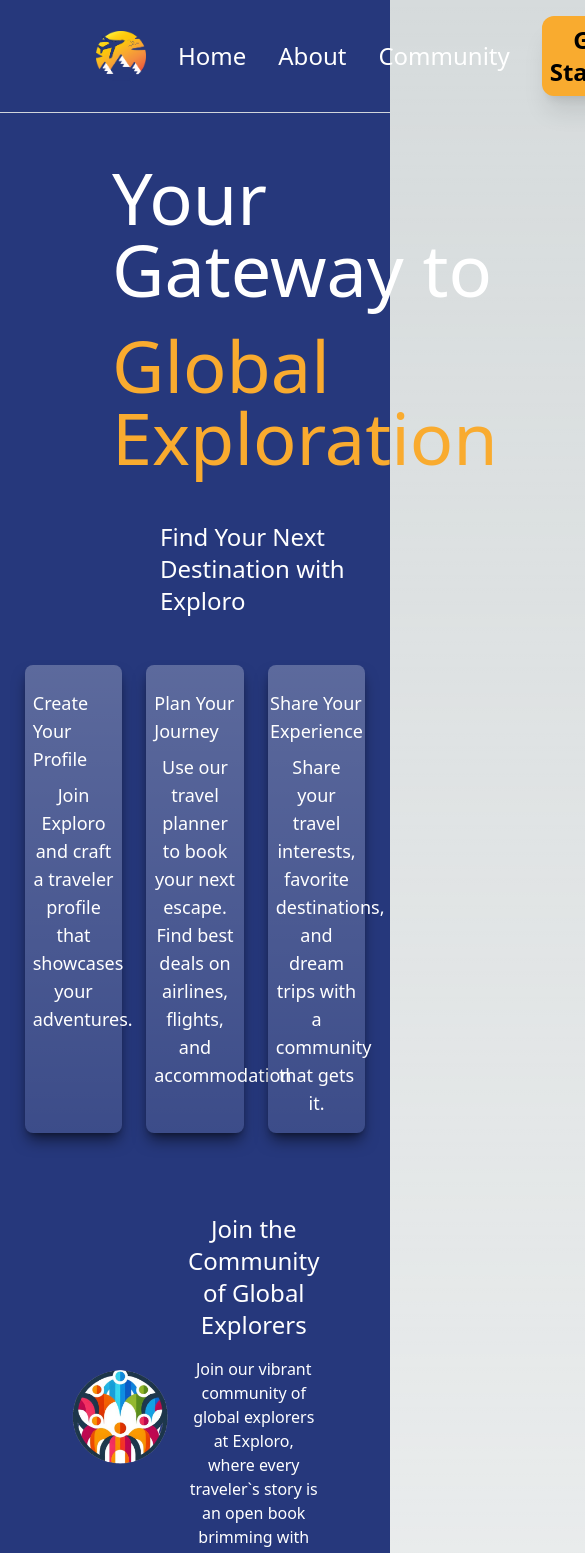
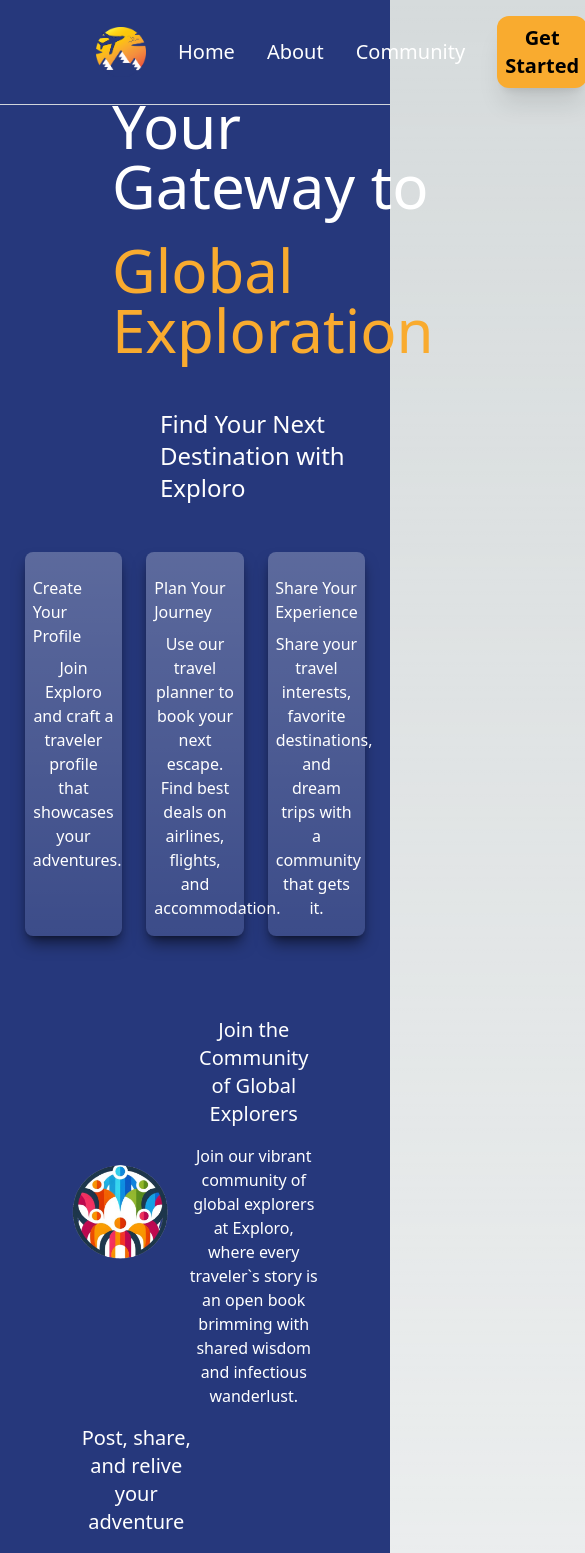
Before and after one commit to AhmadIssa02/Exploro, a Next.js app in the folder exploro/: page / in a window 390 px wide. Shown: the top 1553 px of the page, 585 px wide, since content can reach past the window. Built offline with nearby package versions, Linux system fonts and the light colour scheme.

Commit message:
smooth transition and small fixes

```diff
--- a/exploro/pages/auth/login.tsx
+++ b/exploro/pages/auth/login.tsx
@@ -23,8 +23,8 @@ const LoginPage = () => {
             <Image
               src="/images/plane.svg"
               alt="logo"
-              width={200}
-              height={200}
+              width={170}
+              height={170}
               className='absolute top-4 left-24'
               style={{
                 maxWidth: "100%",
@@ -136,8 +136,8 @@ const LoginPage = () => {
         </div>
         {/* Text Section */}
         <div className="flex flex-col ml-12">
-          <h1 className='poppins-semibold text-[66px] text-secondary-500'>Exploro.</h1>
-          <p className="text-[42px] italic poppins-medium text-white mt-4">
+          <h1 className='poppins-semibold text-6xl text-secondary-500'>Exploro.</h1>
+          <p className="text-4xl italic poppins-medium text-white mt-4">
             Unveiling the World, <br /> One Journey at a Time.
           </p>
         </div>
--- a/exploro/pages/auth/signup.tsx
+++ b/exploro/pages/auth/signup.tsx
@@ -189,8 +189,8 @@ const LoginPage = () => {
         </div>
         {/* Text Section */}
         <div className="flex flex-col ml-12">
-          <h1 className='poppins-semibold text-[66px] text-secondary-500'>Exploro.</h1>
-          <p className="text-[42px] italic poppins-medium text-white mt-4">
+          <h1 className='poppins-semibold text-6xl text-secondary-500'>Exploro.</h1>
+          <p className="text-4xl italic poppins-medium text-white mt-4">
             Unveiling the World, <br /> One Journey at a Time.
           </p>
         </div>
--- a/exploro/pages/index.tsx
+++ b/exploro/pages/index.tsx
@@ -1,10 +1,36 @@
 import Image from "next/image";
 import Link from "next/link";
+import { useState, useEffect } from "react";
+
+
 export default function Home() {
+  const [visible, setVisible] = useState(true);
+  const [lastScrollY, setLastScrollY] = useState(0);
+
+  const handleScroll = () => {
+    const currentScrollY = window.scrollY;
+    setVisible(lastScrollY > currentScrollY || currentScrollY < 10);
+    setLastScrollY(currentScrollY);
+  };
+
+  useEffect(() => {
+    const controlNavbar = () => {
+      if (typeof window !== 'undefined') {
+        window.addEventListener('scroll', handleScroll, { passive: true });
+
+        return () => {
+          window.removeEventListener('scroll', handleScroll);
+        };
+      }
+    };
+
+    controlNavbar();
+  }, [lastScrollY]);
+
   return (
-    <div className="bg-primary-500 text-white  poppins-semibold min-h-screen">
-      <div className="mx-auto py-4 border-b border-gray-300">
-        <div className="flex gap-8 text-2xl items-center ml-24 ">
+    <div className="bg-primary-500 text-white poppins-semibold min-h-max h-max w-full md:min-w-min md:w-full  ">
+      <header className={`fixed bg-primary-500 w-full mx-auto py-4 border-b border-gray-300 transition-all ease-in-out duration-500 ${visible ? 'top-0' : '-top-full'}`}>
+        <div className="flex gap-8 text-xl items-center ml-24  ">
          <Image
            src="/images/logo.png"
            alt="logo"
@@ -14,23 +40,24 @@ export default function Home() {
              maxWidth: "100%",
              height: "auto"
            }} />
-          <div> Home </div>
-          <div> About </div>
-          <div> Community </div>
-          <button className="font-semibold ml-auto mr-16 p-2 rounded-xl text-2xl text-black bg-secondary-500 shadow-xl hover:bg-secondary-700 ">
+         <Link href="#home"> <button> Home </button></Link>
+         <Link href="#about"> <button> About </button></Link>
+         <Link href="#community"> <button> Community </button></Link>
+
+          <button className="font-semibold ml-auto mr-16 p-2 rounded-xl text-xl text-black bg-secondary-500 shadow-xl hover:bg-secondary-700 ">
             <Link href = "/auth/signup">Get Started </Link>
           </button>
         </div>
-      </div>
-      <div className="">
+      </header>
+      <div id="home" className="">
         <div className="flex ">
-          <div className="poppins-bold text-7xl ml-28 my-12">Your Gateway to <br></br> <div className='text-secondary-500 mt-6'>Global Exploration</div></div>
-          <div className="ml-auto mr-24 ">
+          <div  className="poppins-bold text-6xl ml-28 mt-24 mb-12">Your Gateway to <br></br> <div className='text-secondary-500 mt-6'>Global Exploration</div></div>
+          <div className="ml-auto mr-24 mt-20 ">
             <Image
               src="/images/plane.svg"
               alt="plane"
-              width={260}
-              height={260}
+              width={220}
+              height={220}
               style={{
                 maxWidth: "100%",
                 height: "auto"
@@ -40,28 +67,28 @@ export default function Home() {
         <div className="ml-40 poppins-medium-italic text-2xl mb-12"> Find Your Next Destination with Exploro </div>
         <div className="flex mt-8 space-x-6 justify-center">
         <div className="bg-gradient-to-b from-white/25 to-white/10 rounded-lg w-1/4 shadow-black/50 shadow-lg p-2 ">
-            <h2 className="text-lg poppins-extrabold mt-4 mb-2 flex justify-center">Create Your Profile</h2>
-            <h2 className="poppins-thin text-lg mb-2 text-center">
+            <h2 className="text-md poppins-extrabold mt-4 mb-2 flex justify-center">Create Your Profile</h2>
+            <h2 className="poppins-thin text-md mb-2 text-center">
             Join Exploro and craft a traveler profile that showcases your adventures.
             </h2>
           </div>
 
           <div className="bg-gradient-to-b from-white/25 to-white/10 rounded-lg w-1/4  shadow-black/50 shadow-lg p-2 ">
-            <h2 className="text-lg poppins-extrabold mt-4 mb-2 flex justify-center">Plan Your Journey</h2>
-            <h2 className="poppins-thin text-lg mb-2 text-center">
+            <h2 className="text-md poppins-extrabold mt-4 mb-2 flex justify-center">Plan Your Journey</h2>
+            <h2 className="poppins-thin text-md mb-2 text-center">
               Use our travel planner to book your next escape. Find best deals on airlines, flights, and accommodation.
             </h2>
           </div>
           <div className="bg-gradient-to-b from-white/25 to-white/10 rounded-lg w-1/4 shadow-black/50 shadow-lg p-2 ">
-            <h2 className="text-lg poppins-extrabold mt-4 mb-2 flex justify-center">Share Your Experience</h2>
-            <h2 className="poppins-thin text-lg mb-2 text-center">
+            <h2 className="text-md poppins-extrabold mt-4 mb-2 flex justify-center">Share Your Experience</h2>
+            <h2 className="poppins-thin text-md mb-2 text-center">
             Share your travel interests, favorite destinations, and dream trips with a community that gets it.
             </h2>
           </div>
         </div>
 
 
-        <div className="flex flex-col gap-x-4 gap-y-4 mt-20">
+        <div id="about" className="flex flex-col gap-x-4 gap-y-4 mt-20">
           <div className="flex justify-center items-center gap-x-5 ">
             <div className="w-1/4 flex justify-center">
               <Image
@@ -75,14 +102,14 @@ export default function Home() {
                 }} />
             </div>
             <div className="flex flex-col w-1/3 items-center text-center">
-              <div className="poppins-extrabold text-2xl">Join the Community of Global Explorers</div>
+              <div className="poppins-extrabold text-xl">Join the Community of Global Explorers</div>
               <div className="poppins-extralight text-base mt-4">Join our vibrant community of global explorers at Exploro, where every traveler`s story is an open book brimming with shared wisdom and infectious wanderlust.</div>
             </div>
           </div>
 
           <div className="flex justify-center items-center gap-x-5 ">
             <div className="flex flex-col w-1/3 items-center text-center">
-              <div className="poppins-extrabold text-2xl">Post, share, and relive your adventure</div>
+              <div className="poppins-extrabold text-xl">Post, share, and relive your adventure</div>
               <div className="poppins-extralight text-base mt-4">Capture the moment, narrate your journey, and relive the memories with Exploro. Our platform is the perfect canvas for your travel stories.</div>
             </div>
             <div className="w-1/4 flex justify-center">
@@ -111,25 +138,25 @@ export default function Home() {
                 }} />
             </div>
             <div className="flex flex-col w-1/3 items-center text-center">
-              <div className="poppins-extrabold text-2xl">Plan your trip with our travel planner</div>
+              <div className="poppins-extrabold text-xl">Plan your trip with our travel planner</div>
               <div className="poppins-extralight text-base mt-4">Synchronize all your travel plans in one place, ensuring a seamless and effortless journey. Whether it is a last-minute trip or your dream vacation, we are here to make it all come true.</div>
             </div>
           </div>
         </div>
       </div>
 
-      <div className="flex flex-row ">
+      <div id = "community" className="flex flex-row ">
         <Image
           src="/images/phone.svg"
           alt="community"
           width={250}
           height={800}
-          className="mr-auto ml-44 mt-16"
+          className="mr-auto ml-56 mt-16"
           style={{
             maxWidth: "100%",
             height: "auto"
           }} />
-        <div className="poppins-bold text-5xl w-1/2 p-12 mt-28 ml-auto mr-20">Join our community and unlock a world of travel opportunities. </div>
+        <div className="poppins-bold text-4xl w-1/2 p-12 mt-28 ml-auto mr-16">Join our community and unlock a world of travel opportunities. </div>
       </div>
       <div className="flex justify-center items-center">
         <button className="font-medium poppins ml-auto mr-36 mb-12 p-3 rounded-xl text-2xl text-black bg-secondary-500 shadow-2xl hover:bg-secondary-700  ">
```
